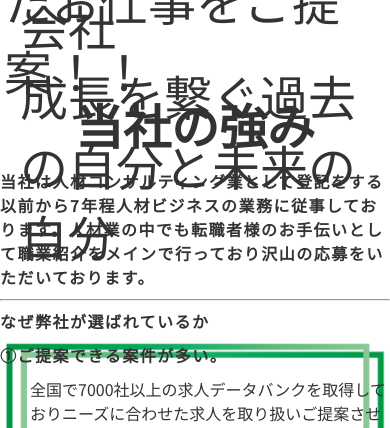
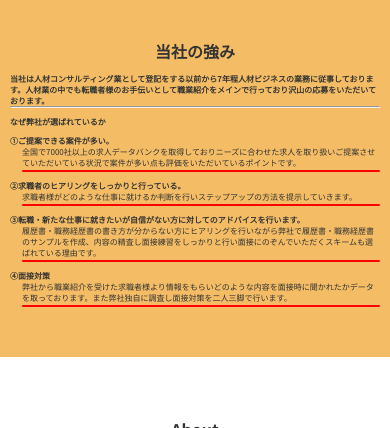
Before and after one commit to nekonoko114/riarise-randing-page, a PHP site: page / in a window 390 px wide; the page is wider, and only the part inside the window is pictured. Shown: the part 319-747 px from the top of that part. Run offline with PHP 8.4, Linux system fonts and the light colour scheme; style sheets or scripts are compiled from the project's sources; some libraries are stand-ins or nearby versions.

Commit message:
adviser.scssレスポンシブ実装完了

```diff
--- a/dist/index.html
+++ b/dist/index.html
@@ -6,6 +6,7 @@
     <meta name="viewport" content="width=device-width, initial-scale=1.0">
     <link rel="stylesheet" href="./assets/css/style.css">
     <script src="https://kit.fontawesome.com/cd7cddf20f.js" crossorigin="anonymous"></script>
+    <link rel="shortcut icon" href="./assets/images/items/reLpicon.jpeg" type="image/x-icon">
     <title>ランディングページ枠組み</title>
 </head>
 <body>
@@ -44,6 +45,8 @@
             リアライズ株式会社<br>
             成長を繋ぐ過去の自分と未来の自分
         </p>
+        <div class="top__bg top__bg1"></div>
+        <div class="top__bg top__bg2"></div>
     </div>
 
     <section class="forte section__area" id="sec1">
@@ -132,7 +135,7 @@
                     <img src="./assets/images/reLp08.jpg" alt="代替えテキスト">
                     <h3 class="illustration__card__title"></h3>
                     <p class="illustration__card__text">
-
+                        orem ipsum dolor sit amet, consectetur adipisicing elit, sed do eiusmod tempor incididunt ut labore et dolore magna aliqua. Ut enim ad minim veniam, quis nostrud exercitation ullamco laboris nisi ut aliquip ex ea commodo consequat. Duis aute irure dolor in reprehenderit in voluptate velit esse cillum dolore eu fugiat nulla pariatur. Excepteur sint occaecat cupidatat non proident, sunt in culpa qui officia deserunt mollit anim id est laborum.
                     </p>
                 </div>
                 <div class="illustration__card">
--- a/src/assets/scss/module/_setting.scss
+++ b/src/assets/scss/module/_setting.scss
@@ -55,10 +55,19 @@
     font-size: 4.8rem;
     text-align: center;
     margin: 10px 0;
+    @include mq('tab') {
+            font-size: 3.2rem;
+    }
+    @include mq() {
+        font-size: 1.6rem;
+    }
 }
 
 .section__area {
     padding: 100px 0;
+    @include mq() {
+        padding: 50px 0;
+    }
 }
 
 .inner {
--- a/src/assets/scss/module/components/_footer.scss
+++ b/src/assets/scss/module/components/_footer.scss
@@ -4,7 +4,7 @@
 @use '../variable' as *;
 
 .footer {
-
+    background: rgb(92, 179, 92);
     &__logo {
 
         img {
@@ -13,11 +13,22 @@
     }
 
     &__menu {
-
+        display: flex;
+        // justify-content: space-between;
+        flex-wrap: wrap;
         li {
-
+            width: calc($w100 / 4);
+            text-align: center;
             a {
-
+                display: inline-block;
+                color: #fff;
+                padding: 10px 4px;
+                transition: .3s;
+                &:hover {
+                    background: #fff;
+                    color: rgb(92, 179, 92);
+                    text-decoration:underline rgb(92, 179, 92);
+                }
             }
         }
     }
--- a/src/assets/scss/module/components/_header.scss
+++ b/src/assets/scss/module/components/_header.scss
@@ -15,8 +15,8 @@
     }
 
     .header__btn {
-        width: 80px;
-        height: 80px;
+        width: 40px;
+        height: 40px;
         top: 30px;
         right: 30px;
         transition: .6s;
@@ -111,23 +111,77 @@
     }
 
     &__text {
-        font-size: 4.8rem;
+        font-size: 3.2rem;
+        font-weight: bold;
+        @include mq('tab') {
+            font-size: 1.8rem;
+        }
 
+        @include mq() {
+            font-size: 1rem;
+        }
         &-up {
             // color: #fff;
             position: absolute;
             top:25%;
             left: 10%;
             transform: translateX(-10%);
+            z-index: 12;
         }
 
         &-down {
             // color: #fff;
             position: absolute;
-            left: 0;
+            left: 10%;
             top: 50%;
-            padding: 20px 0 20px 20px;
+            transform: translateX(-10%);
+            z-index: 12;
         }
 
     }
+
+    &__bg {
+        width: 600px;
+        height: 300px;
+        background: rgb(233, 222, 222);
+        position: absolute;
+        top: 48%;
+        left: 0;
+        z-index: 10;
+        transform: translateY(-50%);
+    }
+
+    &__bg1 {
+        width: 200px;
+        height: 200px;
+        background: rgb(251, 246, 146);
+        @include mq('tab') {
+            flex-direction: column;
+            width: 100px;
+            height: 100px;
+        }
+        @include mq() {
+            width: 50px;
+            height: 50px;
+        }
+
+    }
+    &__bg2 {
+        background: rgb(112, 188, 238);
+        width: 100px;
+        height: 100px;
+        border-radius: 50%;
+        left: 11%;
+        @include mq('tab') {
+            left: 5%;
+            flex-direction: column;
+            width: 50px;
+            height: 50px;
+        }
+        @include mq() {
+            width: 25px;
+            height: 25px;
+            left: 4%;
+        }
+    }
 }
--- a/src/assets/scss/module/sections/_about.scss
+++ b/src/assets/scss/module/sections/_about.scss
@@ -16,19 +16,28 @@
     &__cards {
         display: flex;
         flex-wrap: wrap;
+
+        @include mq() {
+            flex-direction: column;
+        }
     }
     &__card {
+
+        @include mq('pc') {
+            width: calc($w100 / 3  - 36px);
             margin: 0 16px;
             padding: 10px 20px;
-        @include mq('pc') {
-            width: calc($w100 / 3  - 36px);
         }
         @include mq('tab') {
-            width: calc($w100 / 2  - 36px);
+            width: calc($w100 / 2  - 28px);
+            margin: 8px 12px;
+            padding: 10px 16px;
         }
         @include mq('md') {
             width: $w100;
-
+            margin: 0;
+            padding:10px;
+            margin-top: 0.8rem;
         }
         img {
 
--- a/src/assets/scss/module/sections/_adviser.scss
+++ b/src/assets/scss/module/sections/_adviser.scss
@@ -19,6 +19,11 @@
         display: flex;
         justify-content: space-around;
         flex-wrap: wrap;
+
+        @include mq {
+            flex-direction: column;
+            margin: 0;
+        }
     }
 
     &__item {
@@ -27,14 +32,25 @@
         margin: 16px;
         padding: 20px;
 
+        @include mq {
+            width: $w100;
+            padding: 1px;
+        }
+
         p {
 
+            @include mq() {
+                font-size: 0.8rem;
+            }
         }
 
     }
 
     &__name {
         text-align: center;
+         @include mq() {
+            font-size: 1rem;
+         }
     }
 
     &__img {
--- a/src/assets/scss/module/sections/_contact.scss
+++ b/src/assets/scss/module/sections/_contact.scss
@@ -5,8 +5,6 @@
 
 
 .contact {
-
-
     &__wrapper {
 
     }
@@ -18,6 +16,13 @@
     &__content {
         margin: 80px auto;
         width: 800px;
+
+        @include mq('tab') {
+            width: $w100;
+        }
+        @include mq() {
+            width: $w100;
+        }
     }
 
 
@@ -25,9 +30,16 @@
         margin-top: 32px;
         display: flex;
         flex-wrap: wrap;
+        @include mq('tab') {
+            flex-direction: column;
+        }
+
         dt {
 
             width: calc($w100 / 4);
+            @include mq() {
+                width: $w100;
+            }
 
             label {
                 position: relative;
@@ -49,6 +61,12 @@
 
         dd {
             width: calc($w100 - 200px);
+            @include mq('tab') {
+                width: $w100;
+            }
+            @include mq() {
+                width: $w100;
+            }
 
         }
 
--- a/src/assets/scss/module/sections/_flow.scss
+++ b/src/assets/scss/module/sections/_flow.scss
@@ -7,7 +7,14 @@
 .flow {
     background: url(#{$imgPath}reLpbg01.jpg)  center center / contain;
     &__wrapper {
+        width: 800px;
+        @include mq('tab') {
+            width: 80%;
+        }
 
+        @include mq () {
+            width: 90%;
+        }
     }
 
     &__title {
@@ -15,10 +22,14 @@
     }
 
     &__lists {
-        width: 800px;
         margin: $marginCenter;
         border: 8px double rgb(76, 153, 81);
         padding: 30px;
+
+        @include mq {
+            padding: 10px;
+        }
+
     }
     &__list {
 
@@ -26,18 +37,38 @@
             display: inline-block;
             padding: 4px 2px;
             margin-bottom: 10px;
+
+            @include mq('tab') {
+                font-size: 1rem;
+            }
+
+            @include mq() {
+                font-size: .8rem;
+                margin-bottom: 4px;
+            }
+
         }
     }
 
     &__content {
-        width: 800px;
         margin: $marginCenter;
         margin-top: 80px;
+        @include mq('tab') {
+            margin-top: 40px;
+        }
+
+        @include mq() {
+            margin-top: 20px;
+        }
     }
 
 
     &__dl {
         margin-top: 40px;
+        @include mq() {
+            font-size: 0.8rem;
+            margin-top: 20px;
+        }
         &:nth-of-type(2n) {
             color :rgb(0, 83, 11);
         }
@@ -53,6 +84,9 @@
 
         dd {
             color: $font-base-color;
+            @include mq() {
+                font-size: 0.8rem;
+            }
         }
 
 
--- a/src/assets/scss/module/sections/_forte.scss
+++ b/src/assets/scss/module/sections/_forte.scss
@@ -4,10 +4,18 @@
 @use '../variable' as *;
 
 .forte {
-    background: url(#{$imgPath}reLpbg02.jpg) no-repeat center center / contain;
+    background: rgb(244, 189, 101);
     width: $w100;
+    @include mq() {
+        // background: none;
+    }
     &__wrapper {
         width: 900px;
+        padding: 0 10px;
+
+        @include mq() {
+            width: $w100;
+        }
     }
 
     &__title {
@@ -21,12 +29,39 @@
     &__subtitle {
         font-size: 1.6rem;
         letter-spacing: 1.5px;
-        margin: .8rem 0 1rem;
+        margin-top: 0.8rem;
+
+        @include mq() {
+            font-size: .8rem;
+            letter-spacing: 0;
+
+        }
     }
 
     &__text {
         margin-left: 30px;
         font-size: 1.6rem;
+        position: relative;
+        padding-bottom: 4px;
+        &::after {
+            position: absolute;
+            content: '';
+            width: 100%;
+            height: 4px;
+            left: 0;
+            bottom: 0;
+            background: red;border-radius: 10px;
+
+            @include mq() {
+                height: 2px;
+            }
+        }
+
+        @include mq() {
+            font-size: .8rem;
+            margin-left: 12px;
+        }
     }
 
+
 }
--- a/src/assets/scss/module/sections/_illustration.scss
+++ b/src/assets/scss/module/sections/_illustration.scss
@@ -24,16 +24,39 @@
         width: calc($w100 / 3 - 36px);
         padding: 20px;
         margin: 16px;
+
+        @include mq('pc') {
+            width: calc($w100 / 3  - 36px);
+            margin: 0 16px;
+            padding: 10px 20px;
+        }
+        @include mq('tab') {
+            width: calc($w100 / 2  - 28px);
+            margin: 8px 12px;
+            padding: 10px 16px;
+        }
+        @include mq('md') {
+            width: $w100;
+            margin: 0;
+            padding:10px;
+            margin-top: 0.8rem;
+        }
         img {
 
         }
 
         &__title {
-
+            @include mq() {
+                margin-top: 10px;
+            }
         }
 
         &__text {
 
+            @include mq() {
+                margin-top: 10px;
+                font-size: 0.8rem;
+            }
         }
 
 
--- a/src/assets/scss/module/sections/_jobchnger.scss
+++ b/src/assets/scss/module/sections/_jobchnger.scss
@@ -17,14 +17,30 @@
 
     &__content {
         display: flex;
-        justify-content: space-around;
+        // justify-content: space-around;
         flex-wrap: wrap;
     }
 
     &__textbox {
-        width: calc($w100 / 3 - 36px);
-        margin: 16px;
-        padding: 20px;
+        // width: calc($w100 / 3 - 36px);
+        // margin: 16px;
+        // padding: 20px;
+        @include mq('pc') {
+            width: calc($w100 / 3  - 36px);
+            margin: 0 16px;
+            padding: 10px 20px;
+        }
+        @include mq('tab') {
+            width: calc($w100 / 2  - 28px);
+            margin: 8px 12px;
+            padding: 10px 16px;
+        }
+        @include mq('md') {
+            width: $w100;
+            margin: 0;
+            padding:10px;
+            margin-top: 0.8rem;
+        }
 
         p {
 
--- a/src/assets/scss/module/sections/_pea.scss
+++ b/src/assets/scss/module/sections/_pea.scss
@@ -8,7 +8,10 @@
 
 
     &__wrapper {
-
+        width: 600px;
+        @include mq('tab') {
+            width: 100%;
+        }
     }
 
     &__title {
@@ -16,7 +19,6 @@
     }
 
     &__text {
-        width: 600px;
         margin-top: 80px;
         margin: $marginCenter;
     }
@@ -27,7 +29,6 @@
         flex-wrap: wrap;
         margin-top: 60px;
     }
-
     &__img {
         width: calc( $w100  / 2 );
         text-align: center;
--- a/src/assets/scss/module/sections/_qa.scss
+++ b/src/assets/scss/module/sections/_qa.scss
@@ -16,6 +16,12 @@
     dl{
         width: 700px;
         margin: 20px auto 0;
+        @include mq('tab') {
+            width: $w100;
+        }
+        @include mq() {
+            width: $w100;
+        }
 
 
         dt {
--- a/src/index.html
+++ b/src/index.html
@@ -6,6 +6,7 @@
     <meta name="viewport" content="width=device-width, initial-scale=1.0">
     <link rel="stylesheet" href="./assets/css/style.css">
     <script src="https://kit.fontawesome.com/cd7cddf20f.js" crossorigin="anonymous"></script>
+    <link rel="shortcut icon" href="./assets/images/items/reLpicon.jpeg" type="image/x-icon">
     <title>ランディングページ枠組み</title>
 </head>
 <body>
@@ -44,6 +45,8 @@
             リアライズ株式会社<br>
             成長を繋ぐ過去の自分と未来の自分
         </p>
+        <div class="top__bg top__bg1"></div>
+        <div class="top__bg top__bg2"></div>
     </div>
 
     <section class="forte section__area" id="sec1">
@@ -132,7 +135,7 @@
                     <img src="./assets/images/reLp08.jpg" alt="代替えテキスト">
                     <h3 class="illustration__card__title"></h3>
                     <p class="illustration__card__text">
-
+                        orem ipsum dolor sit amet, consectetur adipisicing elit, sed do eiusmod tempor incididunt ut labore et dolore magna aliqua. Ut enim ad minim veniam, quis nostrud exercitation ullamco laboris nisi ut aliquip ex ea commodo consequat. Duis aute irure dolor in reprehenderit in voluptate velit esse cillum dolore eu fugiat nulla pariatur. Excepteur sint occaecat cupidatat non proident, sunt in culpa qui officia deserunt mollit anim id est laborum.
                     </p>
                 </div>
                 <div class="illustration__card">
```
Also changed, not shown: dist/assets/css/style.css (+297 -65 lines), dist/assets/images/items/reLpicon.jpeg (added), src/assets/images/items/reLpicon.jpeg (added), 1 other file.
